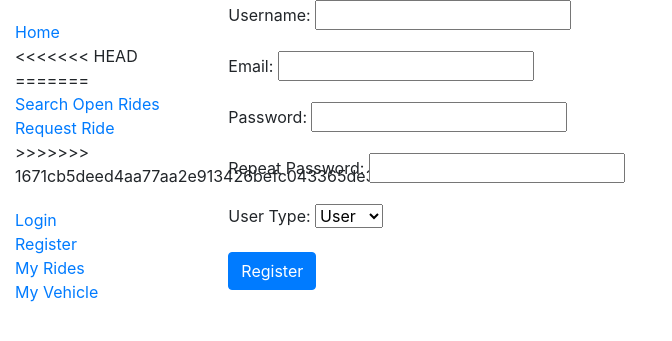
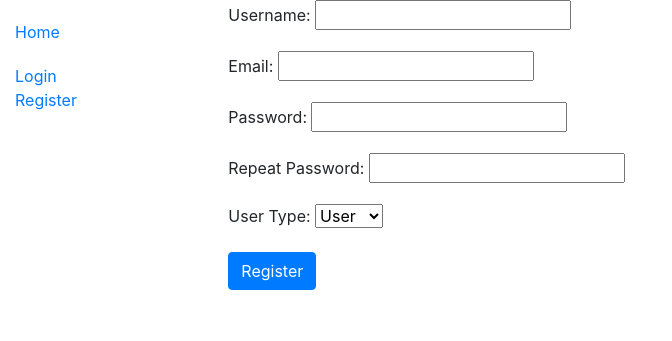
Before and after one commit to Gaunish/RideShare-Uber, a Django app: page /ride/register/ in a window 1280 px wide. Shown: the top 341 px of the page, without its empty margins (0-672 px from the left). Run offline with Django 4.2, Linux system fonts and the light colour scheme.

Commit message:
refactor

```diff
--- a/hw_1_ride_share/docker-deploy/web-app/ride/templates/base_generic.html
+++ b/hw_1_ride_share/docker-deploy/web-app/ride/templates/base_generic.html
@@ -16,18 +16,10 @@
       {% block sidebar %}
         <ul class="sidebar-nav">
           <li><a href="{% url 'index' %}">Home</a></li>
-<<<<<<< HEAD
-          <!--<li><a href="url open_rides">Search Open Rides</a></li> -->
-=======
-          <li><a href="{% url 'open_rides' %}">Search Open Rides</a></li>
-          <li><a href="{% url 'request_ride' %}">Request Ride</a></li>
->>>>>>> 1671cb5deed4aa77aa2e913426befc043365de36
-        </ul>
+          </ul>
         <ul class="sidebar-nav">
           <li><a href="{% url 'login' %}">Login</a></li>
           <li><a href="{% url 'register' %}">Register</a></li>
-          <li><a href="{% url 'rides' %}">My Rides</a></li>
-          <li><a href="{% url 'vehicle' %}">My Vehicle</a></li>
         </ul>
       {% endblock %}
       </div>
--- a/hw_1_ride_share/docker-deploy/web-app/ride/templates/user_gen.html
+++ b/hw_1_ride_share/docker-deploy/web-app/ride/templates/user_gen.html
@@ -19,6 +19,10 @@
           <!--<li><a href="url open_rides">Search Open Rides</a></li> -->
           <li><a <a href="{% url 'user_home' %}">Home</a></li>
           <li><a href="{% url 'request_ride' %}">Request Ride</a></li>
+          <!--<li><a href="url open_rides">Search Open Rides</a></li> -->
+          <li><a href="{% url 'open_rides' %}">Search Open Rides</a></li>
+          <li><a href="{% url 'request_ride' %}">Request Ride</a></li>
+          <li><a href="{% url 'rides' %}">My Rides</a></li>
         </ul>
         <ul class="sidebar-nav">
           <li><a href="{% url 'logout' %}">Logout</a></li>
```
Also changed, not shown: hw_1_ride_share/docker-deploy/web-app/ride/migrations/0030_auto_20220128_1613.py (added).
